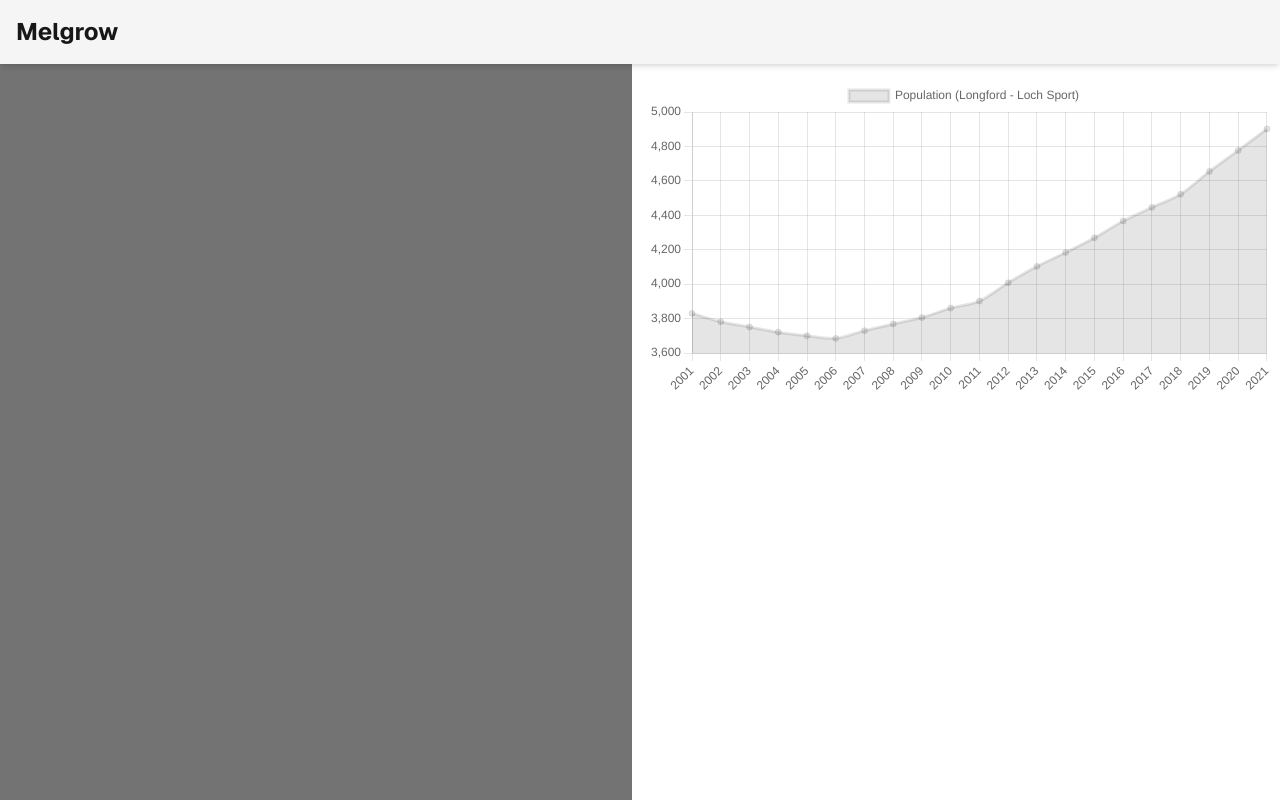
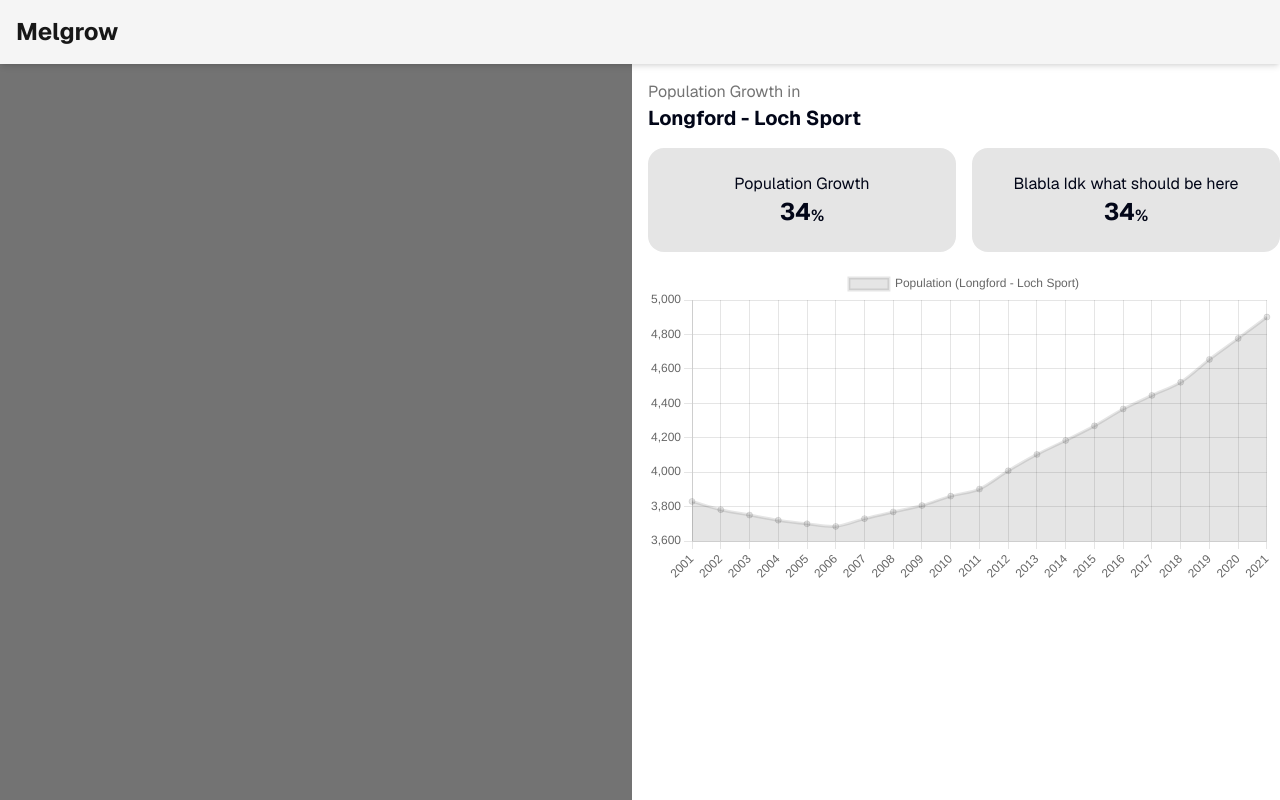
Before and after one commit to melpark-5120/next-client, a Next.js app: page / in a window 1280 px wide. Built offline with nearby package versions, Linux system fonts and the light colour scheme.

Commit message:
Added population growth

```diff
--- a/components/PopulationChart.tsx
+++ b/components/PopulationChart.tsx
@@ -53,6 +53,25 @@ const population = [
 
 export default function PopulationChart() {
   return (
+    <div className="grid grid-cols-1 md:grid-cols-2 gap-4">
+      <div className="col-span-2">
+        <p className="text-neutral-500">Population Growth in</p>
+        <p className="text-xl font-bold">Longford - Loch Sport</p>
+      </div>
+      <div className="flex flex-col items-center justify-center bg-neutral-200 rounded-2xl p-6">
+        <p>Population Growth</p>
+        <div className="flex items-end font-bold">
+          <p className="text-2xl">34</p>
+          <p>%</p>
+        </div>
+      </div>
+      <div className="flex flex-col items-center justify-center bg-neutral-200 rounded-2xl p-6">
+        <p>Blabla Idk what should be here</p>
+        <div className="flex items-end font-bold">
+          <p className="text-2xl">34</p>
+          <p>%</p>
+        </div>
+      </div>
       <Line
         data={{
           labels: years,
@@ -84,5 +103,6 @@ export default function PopulationChart() {
           },
         }}
       />
+    </div>
   );
 }
```
Lines whose indentation alone changed are shown as unchanged.
